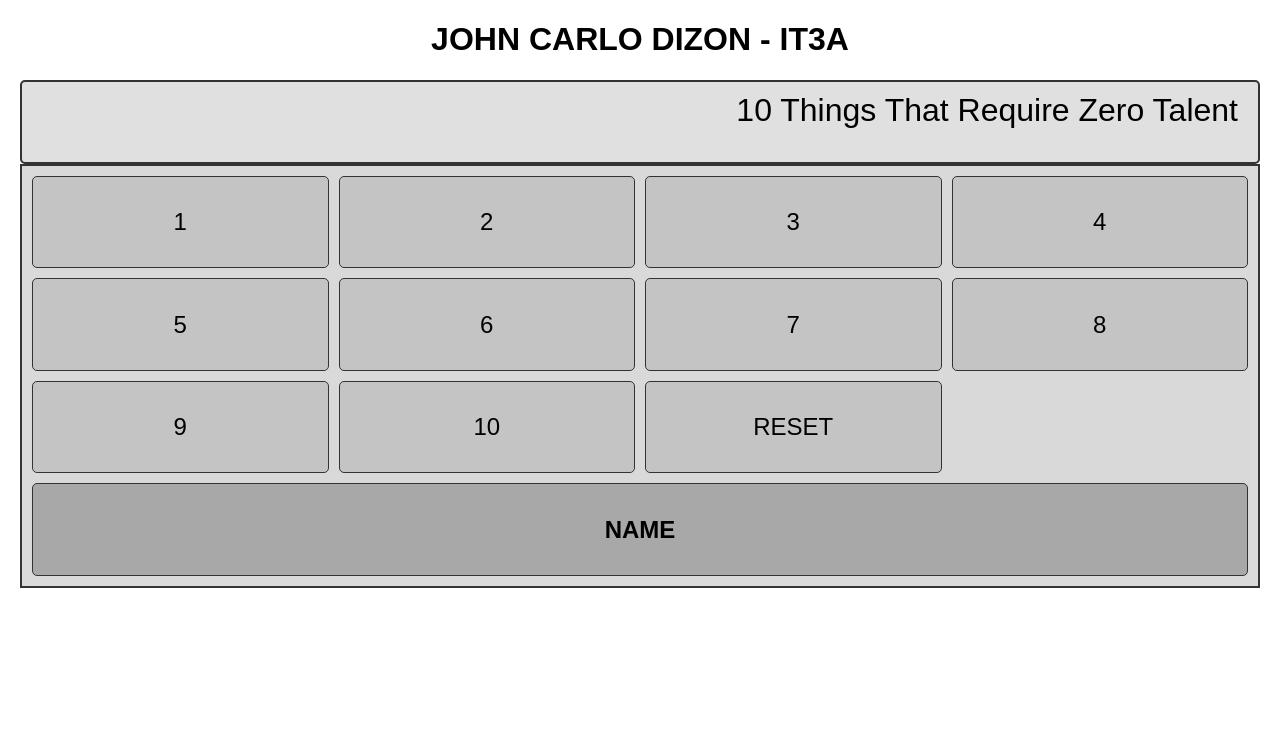
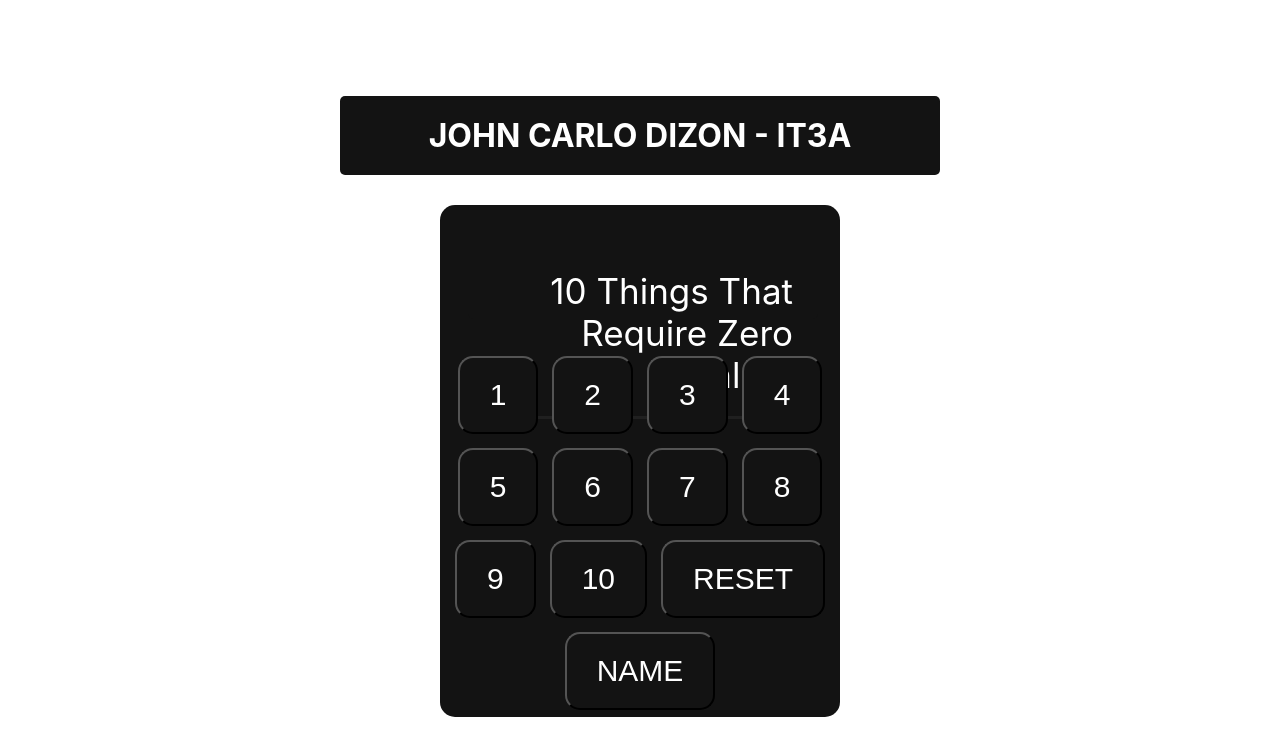
Before and after one commit to JCDizon30/calculator, a React (Create React App) app: page / in a window 1280 px wide. Shown: the top 756 px of the page. Built offline with nearby package versions, Linux system fonts and the light colour scheme.

Commit message:
Update App.css

```diff
--- a/src/App.css
+++ b/src/App.css
@@ -1,61 +1,81 @@
 .App {
+  box-sizing: border-box;
   text-align: center;
-  font-family: Arial, sans-serif;
-  margin: 20px;
+  margin-top: 6em;
+
 }
 
-.DisplayContainer {
-  border: 3px solid #333;
-  width: 600px;
+h1 {
+  background-color: #131313;
+  color: #ffff;
+  max-width: 600px;
+  padding: 20px 0 20px 0 ;
+  border-radius: 5px;
   margin: auto;
-  background-color: #f4f4f4;
-  border-radius: 10px;
-  box-shadow: 2px 2px 10px rgba(0, 0, 0, 0.1);
+  margin-bottom: 30px;
+}
+
+.CalcContainer {
+  max-width: 400px;
+  height: auto;
+  margin: auto;
+  background-color: #131313;
+  border-radius: 15px;
 }
 
 .DispContainer {
-  padding: 10px;
-  border: 2px solid #333;
-  height: 60px;
-  background-color: #e0e0e0;
+  padding: 25px;
+  background-color:  #131313;
   border-radius: 5px;
+  width: 300px;
+  margin-left: 28px;
+  height: 8vh;
 }
 
 .Display {
-  font-size: 2em;
+  font-size: 35px;
   text-align: right;
-  padding-right: 10px;
-  color: #000000;
+  margin-top: 40px;
+  color: #ffff;
+  padding-bottom: 20px;
+  border-bottom: 3px rgba(128, 128, 128, 0.116) solid;
 }
 
 .ButtonsContainer {
-  border: 2px solid #333;
-  height: 400px;
-  display: grid;
-  grid-template-columns: repeat(4, 1fr);
-  gap: 10px;
-  background-color: #d9d9d9;
-  padding: 10px;
+  margin-top: 30px;
 }
 
-.ButtonsContainer > button {
-  font-size: 1.5em;
-  padding: 15px;
-  background-color: #c4c4c4;
-  border: 1px solid #333;
-  color: #000000;
+.ButtonsContainer button {
+  font-size: 30px;
+  padding: 20px 30px 20px 30px;
+  border-radius: 15px;
+  margin: 7px;
+  background-color: #131313;
+  color: white;
   cursor: pointer;
-  transition: background-color 0.2s;
-  border-radius: 5px;
 }
 
-.ButtonsContainer > button:hover {
-  background-color: #b0b0b0;
+.btn-box5 button {
+  font-size: 30px;
+  padding: 20px 135px 20px 135px;
+  border-radius: 15px;
+  margin-bottom: 15px;
+  background-color: #131313;
+  color: #ff8800;
+  cursor: pointer;
+  transition: 0.2s ease;
 }
 
-.ButtonsContainer > .surname {
-  grid-column: span 4;
-  background-color: #a8a8a8;
-  color: #000000;
-  font-weight: bold;
+.btn-box5 button:hover {
+  background-color: #ff8800;
+  color: white;
 }
+
+.btn-box5 button:active {
+  background-color: #cc6e03;
+  color: white;
+}
+
+button:hover {
+  background-color: rgba(29, 29, 29, 0.979);
+}
```
